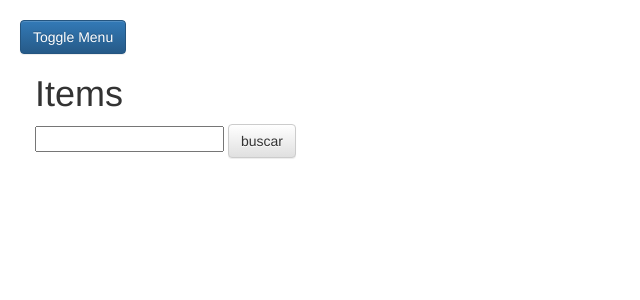
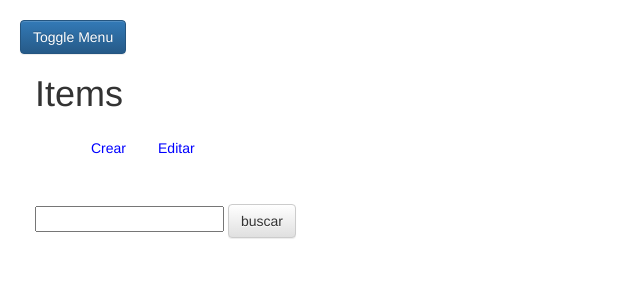
Before and after one commit to jjponz/warhouse_management_django, a Django app: page /items/list in a window 1280 px wide. Shown: the top 300 px of the page, without its empty margins (0-640 px from the left). Run offline with Django 3.2, Linux system fonts and the light colour scheme; some libraries are stand-ins or nearby versions.

Commit message:
Little improve on user design

```diff
--- a/warehouse_management/static/bootstrap/css/custom-simple-sidebar.css
+++ b/warehouse_management/static/bootstrap/css/custom-simple-sidebar.css
@@ -98,6 +98,32 @@
   background: none;
 }
 
+.actions-bar ul{
+    list-style-type: none;
+    margin: 0;
+    padding: 0;
+    overflow: hidden;
+    background-color: #333;
+    list-style-position: inside;
+}
+
+.actions-bar li {
+    list-style: none;
+    float: left;
+    text-decoration: none;
+}
+
+.actions-bar li a {
+   display: block;
+    color: blue;
+    text-align: center;
+    padding: 14px 16px;
+    text-decoration: none;
+}
+
+.actions-bar li a:hover {
+    background-color: #111;
+}
 @media(min-width:768px) {
   #wrapper {
     padding-left: 0;
--- a/warehouse_management/templates/base.html
+++ b/warehouse_management/templates/base.html
@@ -46,8 +46,6 @@
                {% block content %}
                {% endblock %}
             </div>
-
-
         </div>
         <!-- /#page-content-wrapper -->
 
--- a/warehouse_management/templates/items/items_list.html
+++ b/warehouse_management/templates/items/items_list.html
@@ -2,6 +2,11 @@
 
 {% block content %}
     <h1>Items</h1>
+    <ul class="actions-bar">
+        <li> <a href="#">Crear</a></li>
+        <li> <a href="#">Editar</a></li>
+    </ul>
+    <br><br><br><br>
     <form method="POST" class="post-form">{% csrf_token %}
         {{ form.value }}
         <button type="submit" class="save btn btn-default">buscar</button>
```
